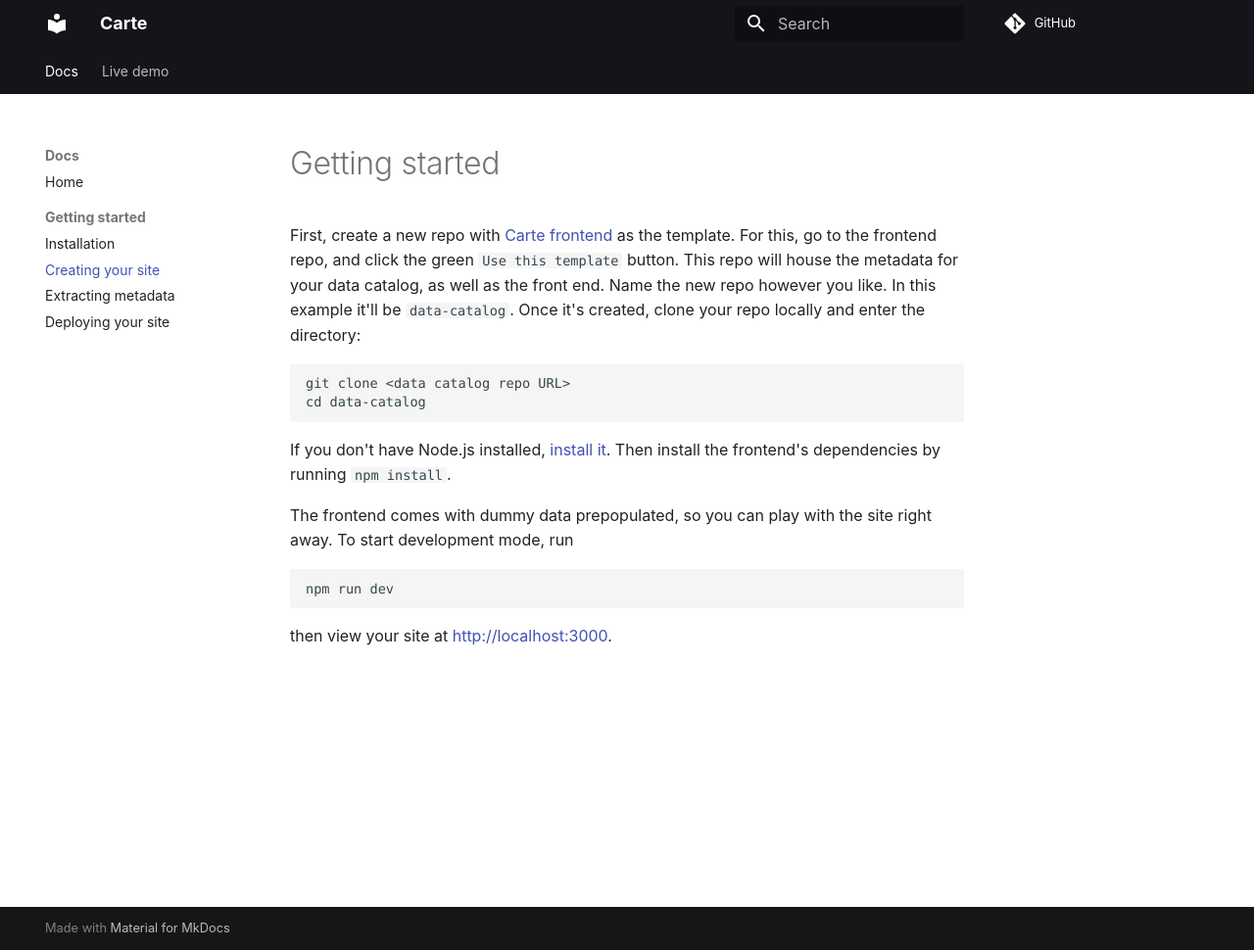
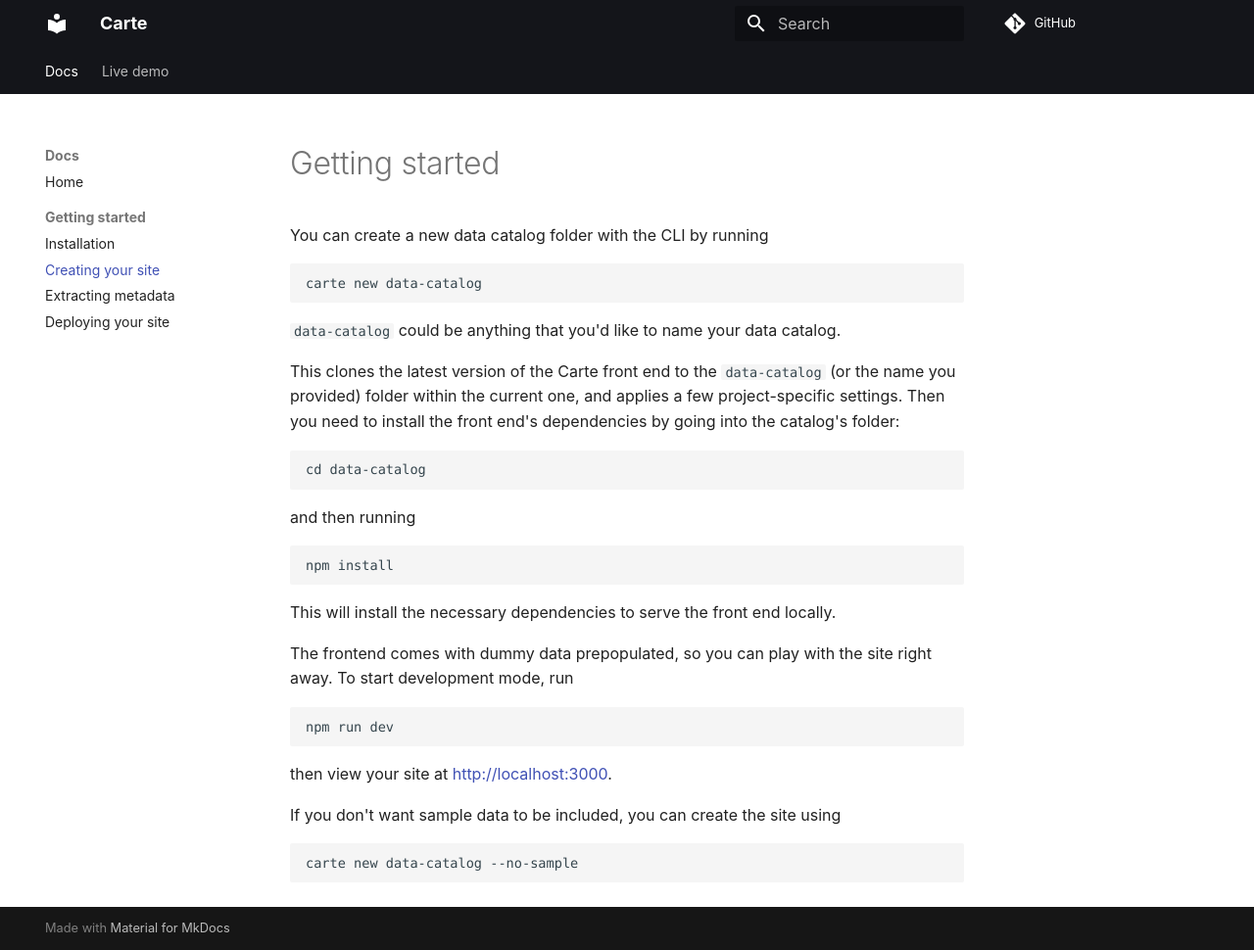
Before and after one commit to carte-data/docs, an MkDocs documentation site: the page built from docs/getting_started/creating_your_site.md, in a window 1280 px wide and 970 px high. Shown: the whole window at 98% size. Built offline with MkDocs 1.6.1 and Material for MkDocs 9.7.7, drawn with Linux system fonts in a browser that asks for light colours; some web fonts are replaced; comment, search, counter and statistics services are not loaded.

Commit message:
main: add page 'creating your site'

````diff
--- a/docs/getting_started/creating_your_site.md
+++ b/docs/getting_started/creating_your_site.md
@@ -1,15 +1,33 @@
 # Getting started
 
-First, create a new repo with [Carte frontend](https://github.com/carte-data/carte-frontend) as the template. For this, go to the frontend repo, and click the green `Use this template` button. This repo will house the metadata for your data catalog, as well as the front end. Name the new repo however you like. In this example it'll be `data-catalog`. Once it's created, clone your repo locally and enter the directory:
+You can create a new data catalog folder with the CLI by running
+
 ```sh
-git clone <data catalog repo URL>
+carte new data-catalog
+```
+`data-catalog` could be anything that you'd like to name your data catalog.
+
+This clones the latest version of the Carte front end to the `data-catalog` (or the name you provided) folder within the current one, and applies a few project-specific settings.
+Then you need to install the front end's dependencies by going into the catalog's folder:
+```sh
 cd data-catalog
 ```
 
-If you don't have Node.js installed, [install it](https://nodejs.org/). Then install the frontend's dependencies by running `npm install`.
+and then running
+
+```sh
+npm install
+```
+
+This will install the necessary dependencies to serve the front end locally.
 
 The frontend comes with dummy data prepopulated, so you can play with the site right away. To start development mode, run
 ```sh
 npm run dev
 ```
 then view your site at [http://localhost:3000](http://localhost:3000).
+
+If you don't want sample data to be included, you can create the site using
+```sh
+carte new data-catalog --no-sample
+```
````
